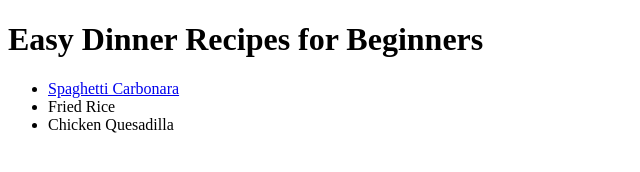
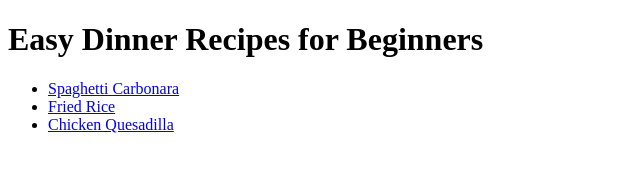
Before and after one commit to dowonk98/odin-recipes, a plain HTML site: page index.html in a window 1280 px wide. Shown: the whole page, without its empty margins (0-640 px from the left). Drawn offline with Linux system fonts and the light colour scheme.

Commit message:
add hyperlink to each recipe

```diff
--- a/index.html
+++ b/index.html
@@ -10,8 +10,8 @@
         <h1>Easy Dinner Recipes for Beginners</h1>
         <ul>
             <li><a href="./recipes/carbonara.html">Spaghetti Carbonara</a></li>
-            <li>Fried Rice</li>
-            <li>Chicken Quesadilla</li>
+            <li><a href="./recipes/f_rice.html">Fried Rice</a></li>
+            <li><a href="./recipes/quesadilla.html">Chicken Quesadilla</a></li>
         </ul>
     </body>
 </html>
```
